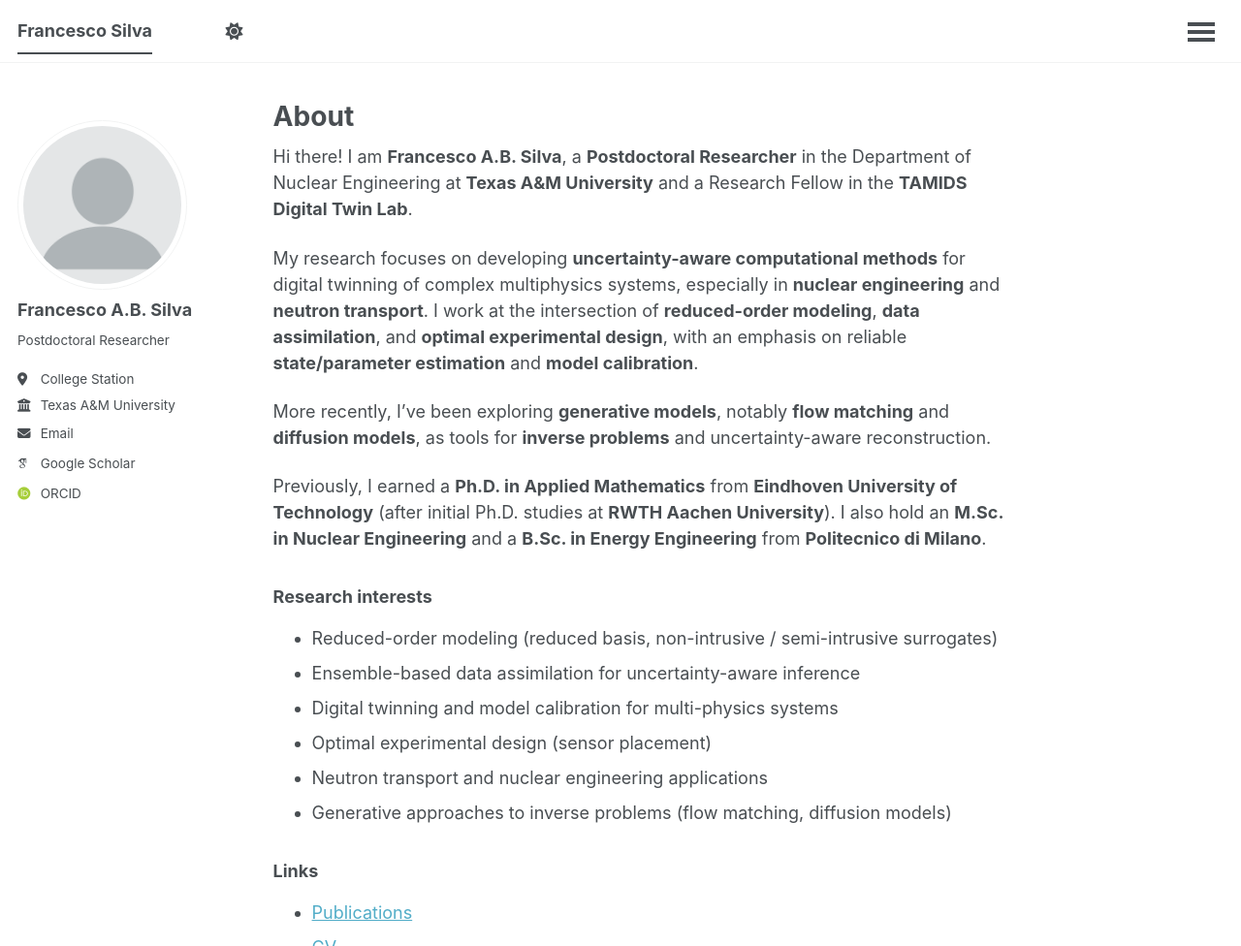
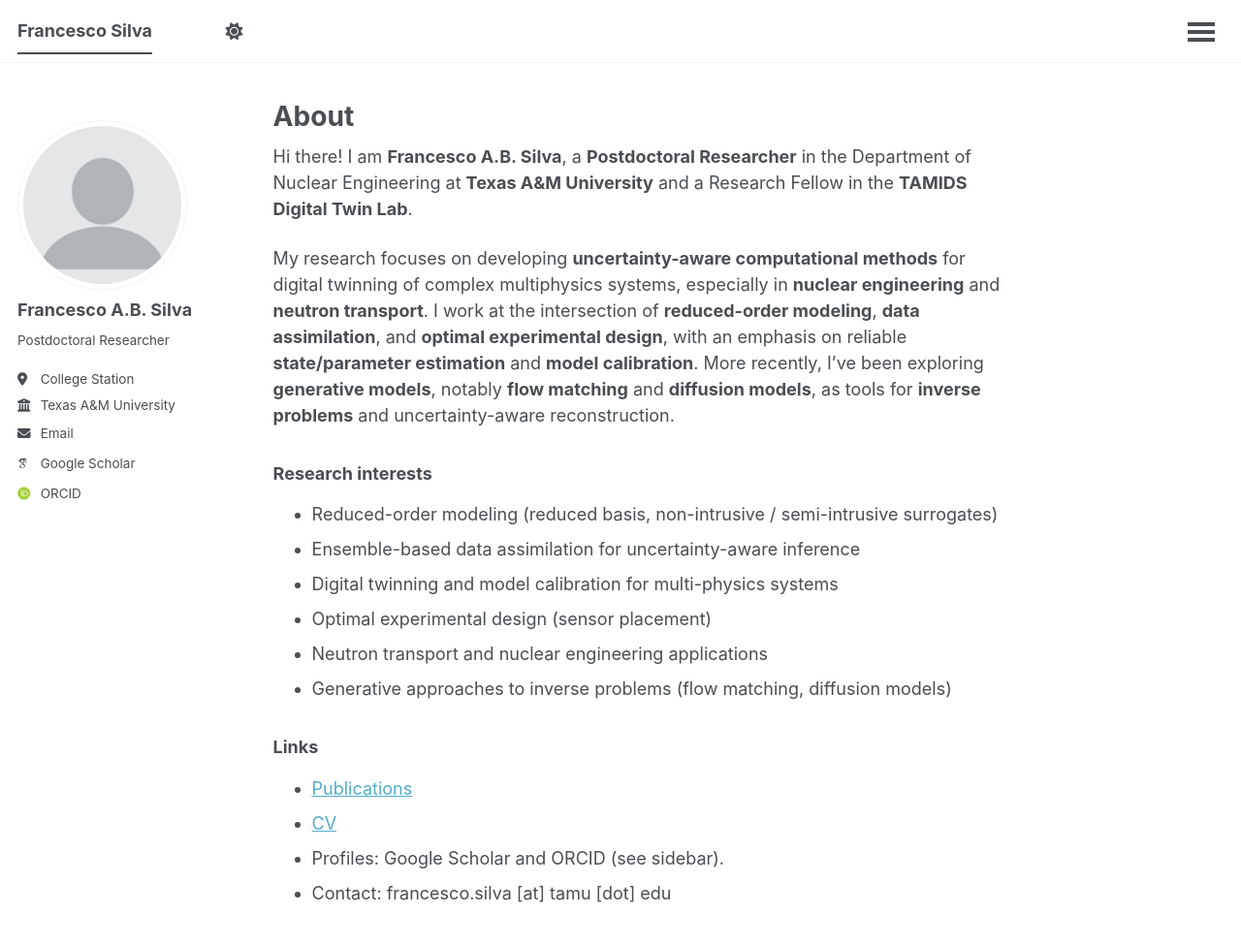
Before and after one commit to FrancescoSilva/francescosilva.github.io, a Jekyll site: the page built from _pages/about.md, in a window 1280 px wide and 1370 px high, cut to the strip 0-976 px from the top of the window. Shown: the whole strip at 97% size. Built offline with Jekyll 4.4.1, drawn with Linux system fonts in a browser that asks for light colours; some web fonts are replaced.

```diff
--- a/_pages/about.md
+++ b/_pages/about.md
@@ -9,11 +9,7 @@
 
 Hi there! I am **Francesco A.B. Silva**, a **Postdoctoral Researcher** in the Department of Nuclear Engineering at **Texas A&M University** and a Research Fellow in the **TAMIDS Digital Twin Lab**.
 
-My research focuses on developing **uncertainty-aware computational methods** for digital twinning of complex multiphysics systems, especially in **nuclear engineering** and **neutron transport**. I work at the intersection of **reduced-order modeling**, **data assimilation**, and **optimal experimental design**, with an emphasis on reliable **state/parameter estimation** and **model calibration**.
-
-More recently, I’ve been exploring **generative models**, notably **flow matching** and **diffusion models**, as tools for **inverse problems** and uncertainty-aware reconstruction.
-
-Previously, I earned a **Ph.D. in Applied Mathematics** from **Eindhoven University of Technology** (after initial Ph.D. studies at **RWTH Aachen University**). I also hold an **M.Sc. in Nuclear Engineering** and a **B.Sc. in Energy Engineering** from **Politecnico di Milano**.
+My research focuses on developing **uncertainty-aware computational methods** for digital twinning of complex multiphysics systems, especially in **nuclear engineering** and **neutron transport**. I work at the intersection of **reduced-order modeling**, **data assimilation**, and **optimal experimental design**, with an emphasis on reliable **state/parameter estimation** and **model calibration**. More recently, I’ve been exploring **generative models**, notably **flow matching** and **diffusion models**, as tools for **inverse problems** and uncertainty-aware reconstruction.
 
 ### Research interests
 - Reduced-order modeling (reduced basis, non-intrusive / semi-intrusive surrogates)
```
